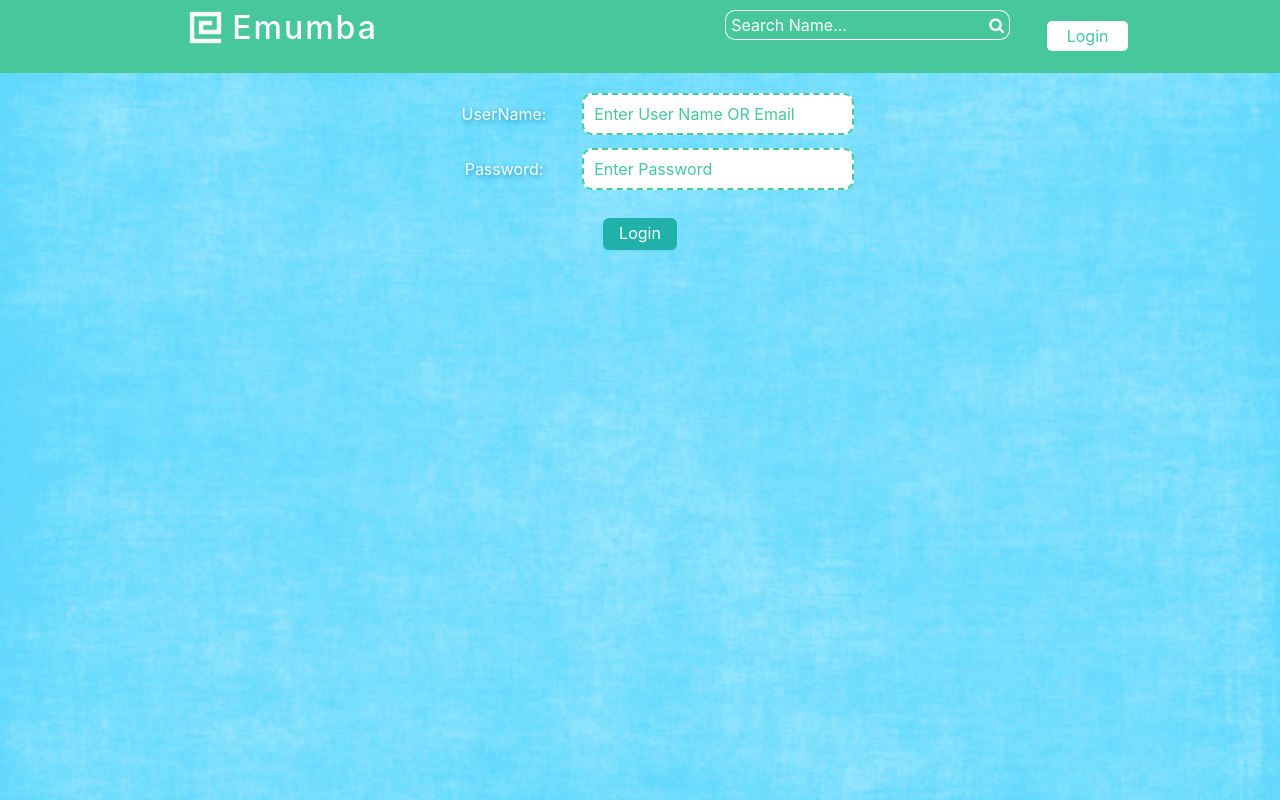
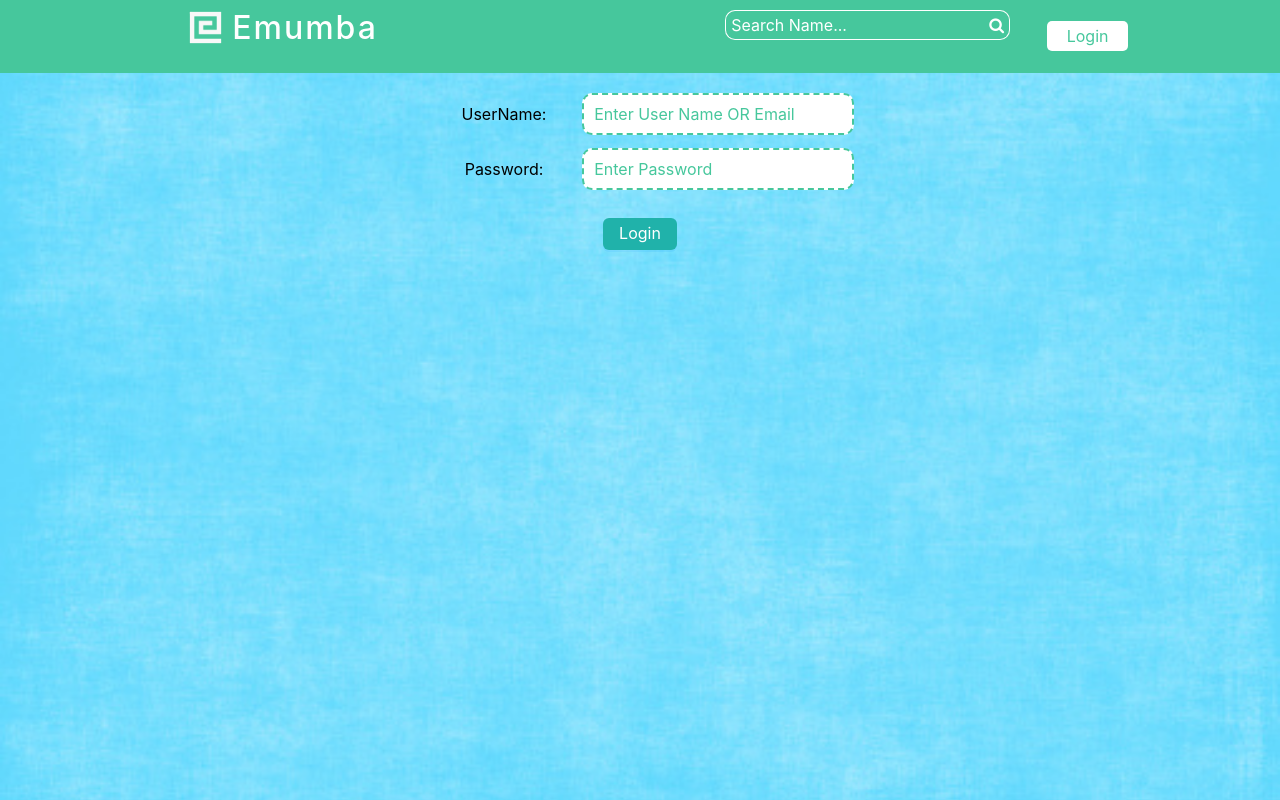
Before and after one commit to aliijaz133/git-notes, a React (Create React App) app: page / in a window 1280 px wide. Built offline with nearby package versions, Linux system fonts and the light colour scheme.

Commit message:
body updating

```diff
--- a/src/Components/greet.css
+++ b/src/Components/greet.css
@@ -106,8 +106,6 @@
 #label-name__login {
   font-size: 1rem;
   align-self: center;
-  color: #ffffff;
-  text-shadow: 1px 2px 5px #1a95bb;
 }
 
 #login-btn__gists {
```
